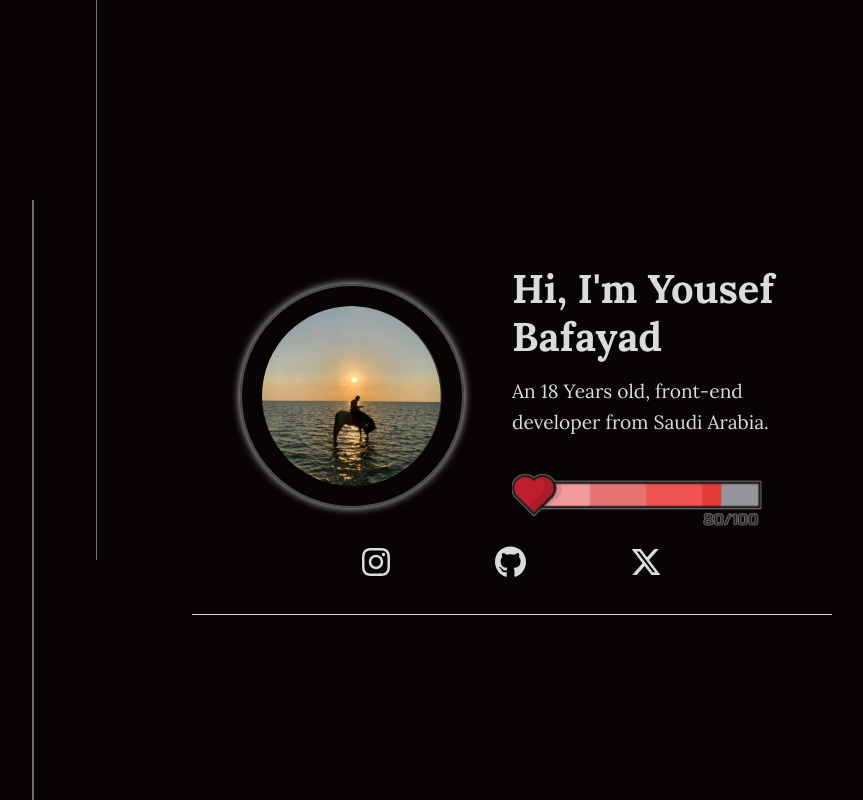
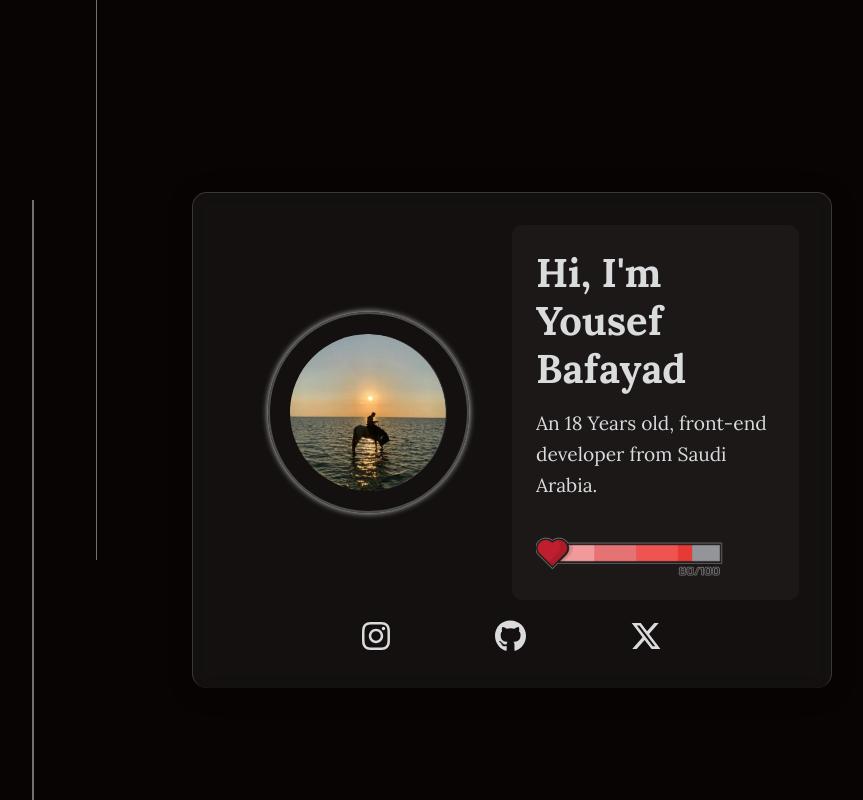
Before and after one commit to cablooo/cablo, a React (Create React App) app: page / in a window 1280 px wide. Shown: the top 800 px of the page, without its empty margins (128-991 px from the left). Built offline with nearby package versions, Linux system fonts and the light colour scheme; a web font is replaced by a local one.

Commit message:
adding animations

```diff
--- a/src/App.js
+++ b/src/App.js
@@ -1,4 +1,4 @@
-import GlobalStyle from './GlobalStyles'
+import GlobalStyle from './GlobalStyles';
 import Home from './Pages/Home';
 
 function App() {
--- a/src/Components/About.js
+++ b/src/Components/About.js
@@ -1,40 +1,98 @@
-import React from 'react'
-import pfp from '../imgs/pfp.jpg'
-import healthBar from '../imgs/pngtree-health-bar-png-image_6110933.png'
-import { FontAwesomeIcon } from '@fortawesome/react-fontawesome'
-import { faInstagram, faGithub, faXTwitter } from '@fortawesome/free-brands-svg-icons'
-import styled from 'styled-components'
-import { motion } from 'framer-motion'
+import React from 'react';
+import pfp from '../imgs/pfp.jpg';
+import healthBar from '../imgs/pngtree-health-bar-png-image_6110933.png';
+import { FontAwesomeIcon } from '@fortawesome/react-fontawesome';
+import { faInstagram, faGithub, faXTwitter } from '@fortawesome/free-brands-svg-icons';
+import styled, { keyframes } from 'styled-components'; // Import keyframes
+import { motion } from 'framer-motion';
+
+// Keyframe animation for the pulsating shadow
+const glow = keyframes`
+  0% {
+    box-shadow: 0 0 5px #DADBDD;
+  }
+  50% {
+    box-shadow: 0 0 15px #DADBDD, 0 0 20px #DADBDD;
+  }
+  100% {
+    box-shadow: 0 0 5px #DADBDD;
+  }
+`;
 
 const About = () => {
+  const imageVariants = {
+    initial: { scale: 1 },
+    hover: { scale: 1.05, rotate: [0, -2, 2, 0], transition: { duration: 0.3 } },
+  };
+
+  const titleVariants = {
+    hidden: { opacity: 0, y: -20 },
+    visible: { opacity: 1, y: 0, transition: { duration: 0.8, type: "spring", stiffness: 100 } },
+  };
+
+  const textVariants = {
+    hidden: { opacity: 0, y: 20 },
+    visible: { opacity: 1, y: 0, transition: { duration: 0.8, delay: 0.2, type: "spring", stiffness: 100 } },
+  };
+
+  const iconVariants = {
+    hidden: { opacity: 0, scale: 0.5 },
+    visible: { opacity: 1, scale: 1, transition: { duration: 0.5, staggerChildren: 0.1 } },
+  };
+
   return (
     <StyledAbout className='about-me'>
-      <div className='container'>
+      <motion.div
+        className='container'
+        initial="hidden"
+        whileInView="visible"
+        viewport={{ once: true, amount: 0.5 }}
+      >
         <div className='image-box'>
-          <img src={pfp} alt="Profile Picture" />
+          <motion.img
+            src={pfp}
+            alt="Profile Picture"
+            variants={imageVariants}
+            whileHover="hover"
+          />
         </div>
         <div className='text-box'>
-          <h1>Hi, I'm Yousef Bafayad</h1>
-          <p>
+          <motion.h1 variants={titleVariants}>Hi, I'm Yousef Bafayad</motion.h1>
+          <motion.p variants={textVariants}>
             An 18 Years old, front-end developer from Saudi Arabia.
-          </p>
-          <img src={healthBar} alt="Health Bar" draggable="false" />
+          </motion.p>
+          <motion.img variants={textVariants} src={healthBar} alt="Health Bar" draggable="false" />
         </div>
-        <div className='links'>
-          <a href="https://www.instagram.com/i_cabloi/">
+        <motion.div className='links' variants={iconVariants}>
+          <motion.a
+            variants={iconVariants}
+            href="https://www.instagram.com/i_cabloi/"
+            whileHover={{ scale: 1.2, y: -5 }}
+            transition={{ type: "spring", stiffness: 300 }}
+          >
             <FontAwesomeIcon icon={faInstagram} size="2x" color='#DADBDD' />
-          </a>
-          <a href="https://github.com/cablooo">
+          </motion.a>
+          <motion.a
+            variants={iconVariants}
+            href="https://github.com/cablooo"
+            whileHover={{ scale: 1.2, y: -5 }}
+            transition={{ type: "spring", stiffness: 300 }}
+          >
             <FontAwesomeIcon icon={faGithub} size="2x" color='#DADBDD' />
-          </a>
-          <a href="https://x.com/T_cablo">
+          </motion.a>
+          <motion.a
+            variants={iconVariants}
+            href="https://x.com/T_cablo"
+            whileHover={{ scale: 1.2, y: -5 }}
+            transition={{ type: "spring", stiffness: 300 }}
+          >
             <FontAwesomeIcon icon={faXTwitter} size="2x" color='#DADBDD' />
-          </a>
-        </div>
-      </div>
+          </motion.a>
+        </motion.div>
+      </motion.div>
     </StyledAbout>
-  )
-}
+  );
+};
 
 const StyledAbout = styled(motion.div)`
   padding-top: 5rem;
@@ -42,14 +100,21 @@ const StyledAbout = styled(motion.div)`
   min-height: 100vh;
   display: flex;
   align-items: center;
+  position: relative;
+  z-index: 10;
 
   .container {
     width: 50%;
     margin: 0 auto;
     display: grid;
     grid-template-columns: 1fr 1fr;
-    border-bottom: 1px solid #DADBDD;
-    padding-bottom: 2rem;
+    border: 1px solid rgba(218, 219, 221, 0.2);
+    border-radius: 15px;
+    padding: 2rem;
+    background: rgba(255, 255, 255, 0.05);
+    backdrop-filter: blur(10px);
+    box-shadow: 0 4px 30px rgba(0, 0, 0, 0.1);
+    border-bottom: none; /* Removed redundant border */
 
     .image-box {
       width: 100%;
@@ -63,12 +128,8 @@ const StyledAbout = styled(motion.div)`
         padding: 20px;
         border: 2px #4c4c4c solid;
         border-radius: 50%;
-        box-shadow: 0 0 8px #DADBDD;
-        transition: transform 0.3s ease;
-
-        &:hover {
-          transform: scale(1.03);
-        }
+        animation: ${glow} 3s ease-in-out infinite; /* Added glow animation */
+        transition: none;
       }
     }
 
@@ -77,6 +138,9 @@ const StyledAbout = styled(motion.div)`
       display: flex;
       flex-direction: column;
       justify-content: center;
+      background: rgba(255, 255, 255, 0.03);
+      padding: 1.5rem;
+      border-radius: 10px;
 
       h1 {
         margin-bottom: 15px;
@@ -106,10 +170,9 @@ const StyledAbout = styled(motion.div)`
       align-items: center;
 
       a {
-        transition: transform 0.3s ease;
-
+        transition: none;
         &:hover {
-          transform: translateY(-3px);
+          transform: none;
         }
       }
     }
@@ -123,7 +186,6 @@ const StyledAbout = styled(motion.div)`
 
   @media (max-width: 768px) {
     padding-top: 3rem;
-
     .container {
       width: 90%;
       grid-template-columns: 1fr;
@@ -138,15 +200,12 @@ const StyledAbout = styled(motion.div)`
 
       .text-box {
         text-align: center;
-
         h1 {
           font-size: 2rem;
         }
-
         p {
           font-size: 1rem;
         }
-
         img {
           width: 100%;
           margin: 20px auto 0;
@@ -178,13 +237,12 @@ const StyledAbout = styled(motion.div)`
 
       .links {
         max-width: 200px;
-
         a {
           font-size: 1.5em;
         }
       }
     }
   }
-`
+`;
 
-export default About
+export default About;
--- a/src/Components/Footer.js
+++ b/src/Components/Footer.js
@@ -104,6 +104,6 @@ const StyledFooter = styled(motion.div)`
             max-width: 250px;
         }
     }
-`
+`;
 
-export default Footer
+export default Footer;
--- a/src/Components/Project.js
+++ b/src/Components/Project.js
@@ -1,17 +1,39 @@
-import { motion } from 'framer-motion'
-import React from 'react'
-import styled from 'styled-components'
+import { motion } from 'framer-motion';
+import React from 'react';
+import styled from 'styled-components';
+
+const projectVariants = {
+  hidden: { opacity: 0, scale: 0.95, y: 50 },
+  visible: {
+    opacity: 1,
+    scale: 1,
+    y: 0,
+    transition: {
+      type: "spring",
+      stiffness: 100,
+      damping: 15
+    }
+  },
+};
 
 const Project = ({ name, description, url, icons, cover }) => {
   return (
-    <StyledProject className='project-box'
-      initial={{ opacity: 0 }}
-      animate={{ opacity: 1 }}
-      transition={{ duration: 0.5 }}
+    <StyledProject
+      className='project-box'
+      variants={projectVariants}
+      initial="hidden"
+      whileInView="visible"
+      viewport={{ once: true, amount: 0.5 }}
+      whileHover={{ scale: 1.02 }}
     >
       <div className='image-holder'>
         <a href={url} target="_blank" rel="noopener noreferrer">
-          <img src={cover} alt={name} />
+          <motion.img
+            src={cover}
+            alt={name}
+            whileHover={{ scale: 1.05 }}
+            transition={{ duration: 0.3 }}
+          />
         </a>
       </div>
 
@@ -26,13 +48,18 @@ const Project = ({ name, description, url, icons, cover }) => {
         </p>
         <div className="icon-holder">
           {icons.map((icon, index) => (
-            <img key={index} src={icon} alt="Technology icon" />
+            <motion.img
+              key={index}
+              src={icon}
+              alt="Technology icon"
+              whileHover={{ scale: 1.2 }}
+            />
           ))}
         </div>
       </div>
     </StyledProject>
-  )
-}
+  );
+};
 
 const StyledProject = styled(motion.div)`
   display: grid;
@@ -52,11 +79,7 @@ const StyledProject = styled(motion.div)`
       width: 100%;
       height: auto;
       object-fit: cover;
-      transition: transform 0.3s ease;
-
-      &:hover {
-        transform: scale(1.03);
-      }
+      transition: none;
     }
   }
 
@@ -85,11 +108,7 @@ const StyledProject = styled(motion.div)`
       img {
         width: 40px;
         height: 40px;
-        transition: transform 0.3s ease;
-
-        &:hover {
-          transform: scale(1.1);
-        }
+        transition: none;
       }
     }
   }
@@ -105,6 +124,6 @@ const StyledProject = styled(motion.div)`
       }
     }
   }
-`
+`;
 
-export default Project
+export default Project;
--- a/src/GlobalStyles.js
+++ b/src/GlobalStyles.js
@@ -64,6 +64,19 @@ const GlobalStyle = createGlobalStyle`
     left: 2rem;
     width: 20rem;
     z-index: -1;
+    animation: float 6s ease-in-out infinite;
+  }
+}
+
+@keyframes float {
+  0% {
+    transform: translateY(0px);
+  }
+  50% {
+    transform: translateY(-20px);
+  }
+  100% {
+    transform: translateY(0px);
   }
 }
 
@@ -95,6 +108,6 @@ const GlobalStyle = createGlobalStyle`
     font-size: 14px;
   }
 }
-`
+`;
 
-export default GlobalStyle
+export default GlobalStyle;
--- a/src/Pages/Home.js
+++ b/src/Pages/Home.js
@@ -1,22 +1,66 @@
-import React from 'react'
-import About from '../Components/About'
-import line from '../imgs/Line 1.png'
-import Languages from '../Components/Languages'
-import Projects from '../Components/Projects'
-import Footer from '../Components/Footer'
-import Cat from '../imgs/download copy.png'
+import React from 'react';
+import { motion, AnimatePresence } from 'framer-motion';
+import About from '../Components/About';
+import line from '../imgs/Line 1.png';
+import Languages from '../Components/Languages';
+import Projects from '../Components/Projects';
+import Footer from '../Components/Footer';
+import Cat from '../imgs/download copy.png';
 
 const Home = () => {
+  const itemVariants = {
+    hidden: { opacity: 0, y: 50 },
+    visible: { opacity: 1, y: 0, transition: { duration: 0.6 } },
+  };
+
   return (
     <div className='home'>
-        <img id='line' src={line} alt="line" />
-        <img id='line2' src={line} alt="line" />
+      <img id='line' src={line} alt="line" />
+      <img id='line2' src={line} alt="line" />
+      <img id='cat-image' src={Cat} alt="Floating Cat" />
+
+      {/* Apply animations to each component individually */}
+      <motion.div
+        key="about-section"
+        variants={itemVariants}
+        initial="hidden"
+        whileInView="visible"
+        viewport={{ once: true, amount: 0.3 }}
+      >
         <About />
+      </motion.div>
+
+      <motion.div
+        key="languages-section"
+        variants={itemVariants}
+        initial="hidden"
+        whileInView="visible"
+        viewport={{ once: true, amount: 0.3 }}
+      >
         <Languages />
+      </motion.div>
+
+      <motion.div
+        key="projects-section"
+        variants={itemVariants}
+        initial="hidden"
+        whileInView="visible"
+        viewport={{ once: true, amount: 0.3 }}
+      >
         <Projects />
+      </motion.div>
+
+      <motion.div
+        key="footer-section"
+        variants={itemVariants}
+        initial="hidden"
+        whileInView="visible"
+        viewport={{ once: true, amount: 0.3 }}
+      >
         <Footer />
+      </motion.div>
     </div>
-  )
-}
+  );
+};
 
-export default Home
+export default Home;
```
Also changed, not shown: src/Components/Languages.js (+16 -15 lines). Lines whose indentation alone changed are shown as unchanged.
